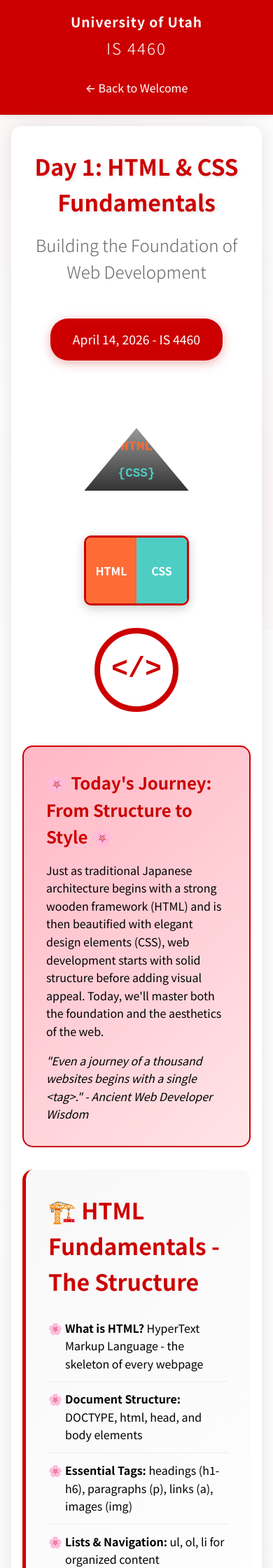
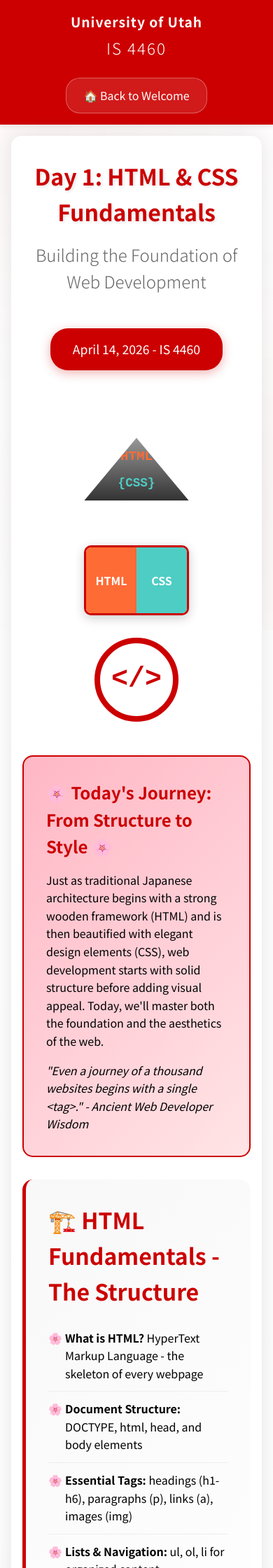
Before and after one commit to matthewpecsok/site2-jekyll, a Jekyll site: the page day1-preview.html, which Jekyll copies as it is, in a window 390 px wide. Shown: the top 2240 px of the page at 70% size. Built offline with Jekyll 4.4.1, drawn with Linux system fonts in a browser that asks for light colours; some of the changed text lies outside the part shown.

Commit message:
added link back to homepage

```diff
--- a/day1-preview.html
+++ b/day1-preview.html
@@ -76,6 +76,20 @@
             background: rgba(255, 255, 255, 0.1);
             border-color: var(--uu-white);
             transform: translateY(-2px);
+        }
+
+        /* Make nav-links more prominent on mobile */
+        @media (max-width: 768px) {
+            .nav-links {
+                margin-top: 0.5rem;
+            }
+
+            .nav-link {
+                background: rgba(255, 255, 255, 0.1);
+                border: 1px solid rgba(255, 255, 255, 0.3);
+                font-size: 1rem;
+                padding: 0.75rem 1.5rem;
+            }
         }
 
         .university-name {
@@ -527,6 +541,26 @@
             }
         }
 
+        /* Footer back link styling */
+        .footer-back-link {
+            display: inline-block;
+            background: var(--uu-red);
+            color: var(--uu-white);
+            text-decoration: none;
+            padding: 1rem 2rem;
+            border-radius: 25px;
+            font-weight: 500;
+            transition: all 0.3s ease;
+            box-shadow: 0 4px 15px rgba(204, 0, 0, 0.3);
+        }
+
+        .footer-back-link:hover {
+            background: #AA0000;
+            transform: translateY(-2px);
+            box-shadow: 0 6px 20px rgba(204, 0, 0, 0.4);
+            color: var(--uu-white);
+        }
+
         /* Background pattern */
         body::before {
             content: '';
@@ -551,7 +585,7 @@
                 <span class="course-name">IS 4460</span>
             </div>
             <div class="nav-links">
-                <a href="preview.html" class="nav-link">← Back to Welcome</a>
+                <a href="preview.html" class="nav-link">🏠 Back to Welcome</a>
             </div>
         </div>
     </nav>
@@ -736,6 +770,10 @@
             <p><em>コードは詩です (Code is poetry) - Let's create something beautiful!</em></p>
             <div style="font-size: 2rem; margin: 1rem 0;">&lt;🌸&gt; {🏔️} &lt;/🌸&gt;</div>
         </div>
+
+        <div style="text-align: center; margin-top: 2rem; padding-top: 2rem; border-top: 2px solid #eee;">
+            <a href="preview.html" class="footer-back-link">🏠 Return to Course Welcome Page</a>
+        </div>
     </main>
 
     <footer class="footer">
--- a/day1.html
+++ b/day1.html
@@ -2,6 +2,10 @@
 layout: default
 title: "Day 1 - HTML & CSS Fundamentals"
 ---
+
+<div class="page-navigation">
+    <a href="index.html" class="back-link">🏠 Back to Welcome</a>
+</div>
 
 <div class="welcome-section">
     <h1 class="welcome-title">Day 1: HTML & CSS Fundamentals</h1>
```
Also changed, not shown: assets/css/style.css (+29 -0 lines).
